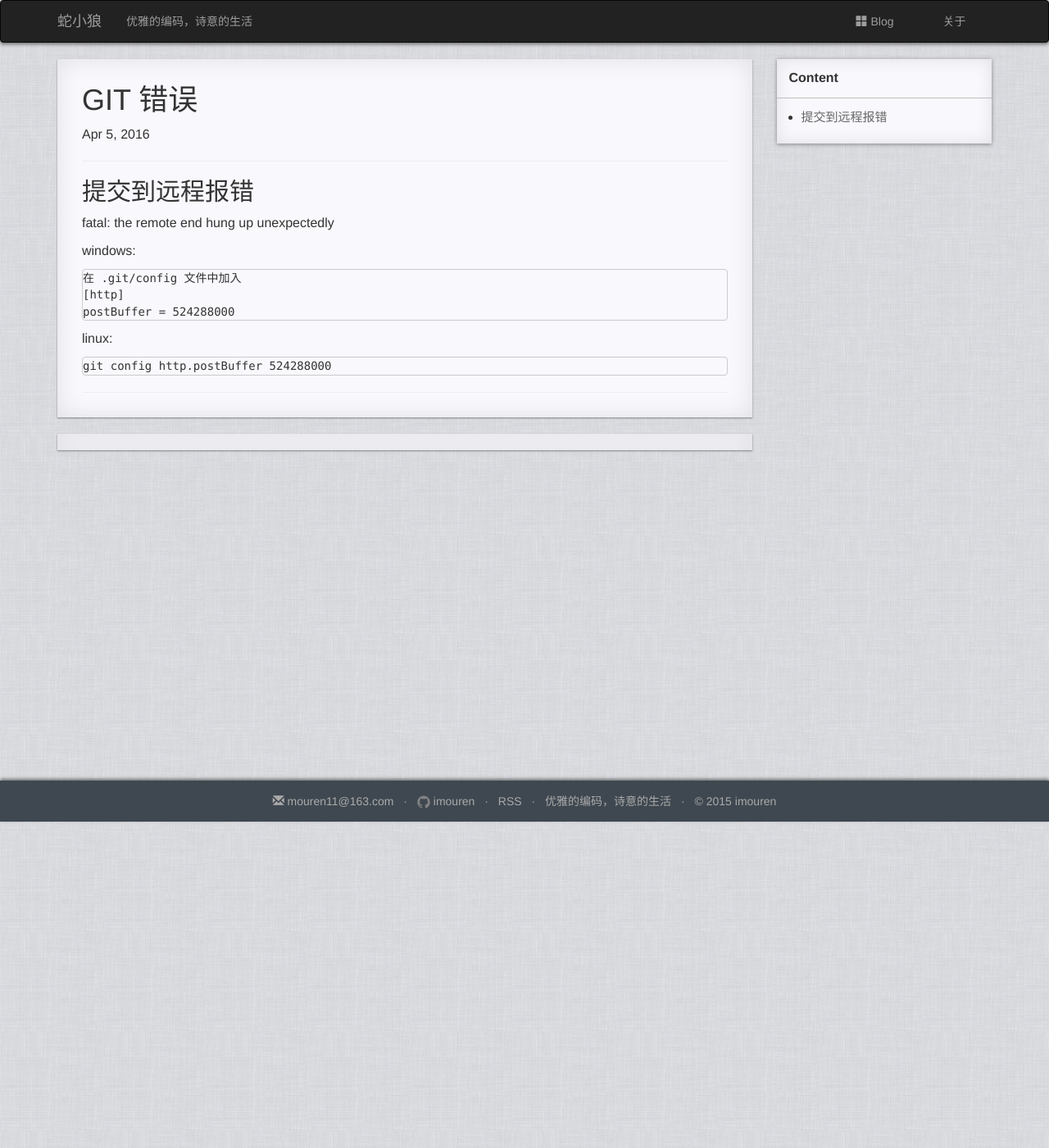
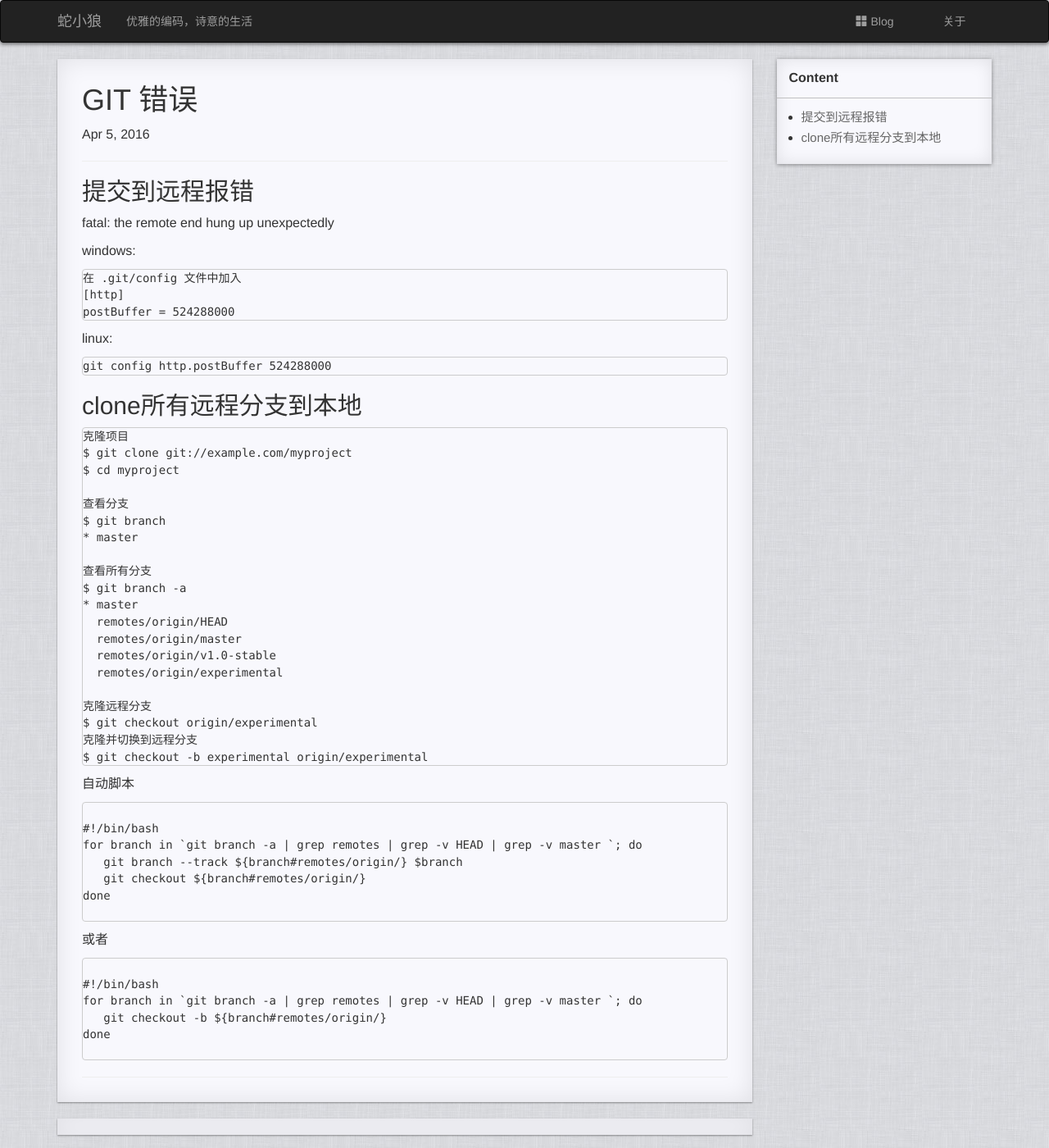
Before and after one commit to imouren/imouren.github.io, a Jekyll site: the page built from _posts/2016-04-05-git_problem.md, in a window 1280 px wide and 1400 px high. Shown: the whole window at 82% size. Built offline with Jekyll 4.4.1, drawn with Linux system fonts in a browser that asks for light colours; nearby versions of some CDN libraries; comment, search, counter and statistics services are not loaded; a style sheet for code colours, icons or effects is not loaded.

Commit message:
add more about git

````diff
--- a/_posts/2016-04-05-git_problem.md
+++ b/_posts/2016-04-05-git_problem.md
@@ -27,3 +27,53 @@ linux:
 ```python
 git config http.postBuffer 524288000
 ```
+
+
+## clone所有远程分支到本地
+
+```python
+克隆项目
+$ git clone git://example.com/myproject
+$ cd myproject
+
+查看分支
+$ git branch
+* master
+
+查看所有分支
+$ git branch -a
+* master
+  remotes/origin/HEAD
+  remotes/origin/master
+  remotes/origin/v1.0-stable
+  remotes/origin/experimental
+
+克隆远程分支
+$ git checkout origin/experimental
+克隆并切换到远程分支
+$ git checkout -b experimental origin/experimental
+```
+
+自动脚本
+
+```python
+
+#!/bin/bash
+for branch in `git branch -a | grep remotes | grep -v HEAD | grep -v master `; do
+   git branch --track ${branch#remotes/origin/} $branch
+   git checkout ${branch#remotes/origin/}
+done
+
+```
+
+或者
+
+
+```python
+
+#!/bin/bash
+for branch in `git branch -a | grep remotes | grep -v HEAD | grep -v master `; do
+   git checkout -b ${branch#remotes/origin/}
+done
+
+```
````
